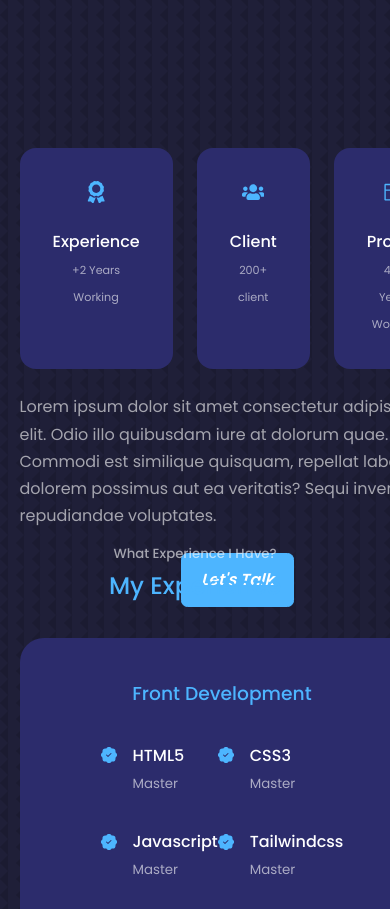
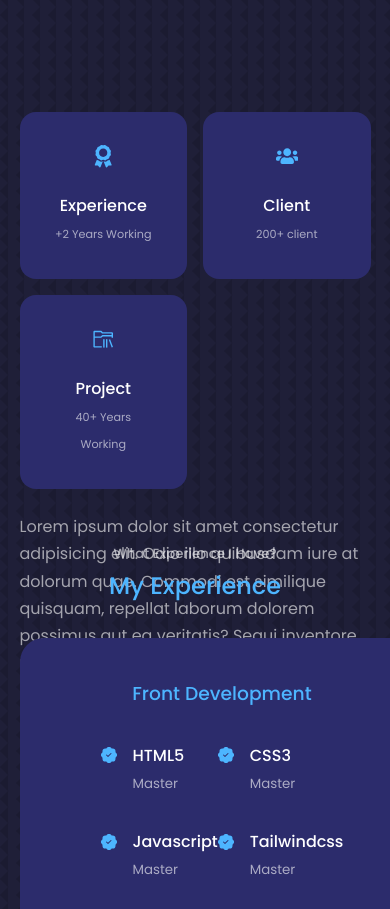
Before and after one commit to hussainHakimi/react-portfolio, a React (Create React App) app: page / in a window 390 px wide. Shown: the part 1241-2150 px from the top of the page. Built offline with nearby package versions, Linux system fonts and the light colour scheme.

Commit message:
changes added.

```diff
--- a/src/components/about/about.css
+++ b/src/components/about/about.css
@@ -81,14 +81,14 @@
     width: 50%;
     margin: 2rem auto 2.4rem;
   }
-  .about__content{
+  .about__content {
     text-align: center;
   }
+
   .about__content p {
     margin: 1rem 0 1.5rem;
     text-align: left;
   }
-
 }
 /* ======================== Media query (Small Devices/Tablets) ==============================*/
 @media screen and (max-width: 600px) {
@@ -96,14 +96,14 @@
     width: 65%;
     margin: 0 auto 3rem;
   }
-  .about__card {
+  .about__cards {
     grid-template-columns: 1fr 1fr;
     gap: 1rem;
   }
   .about__content {
     text-align: center;
   }
-  .about__content p{
+  .about__content p {
     margin: 1.5rem 0;
     text-align: left;
   }
```
